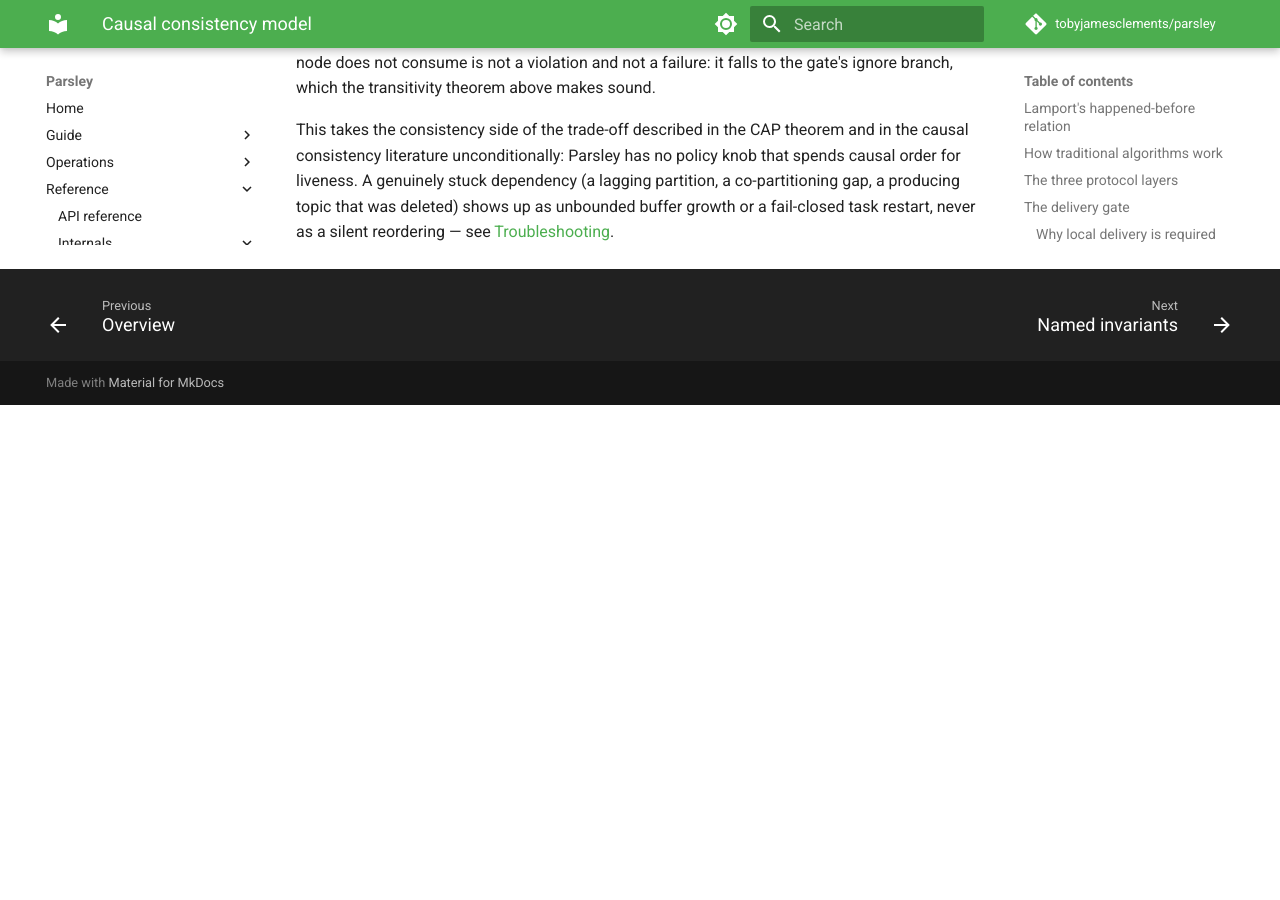
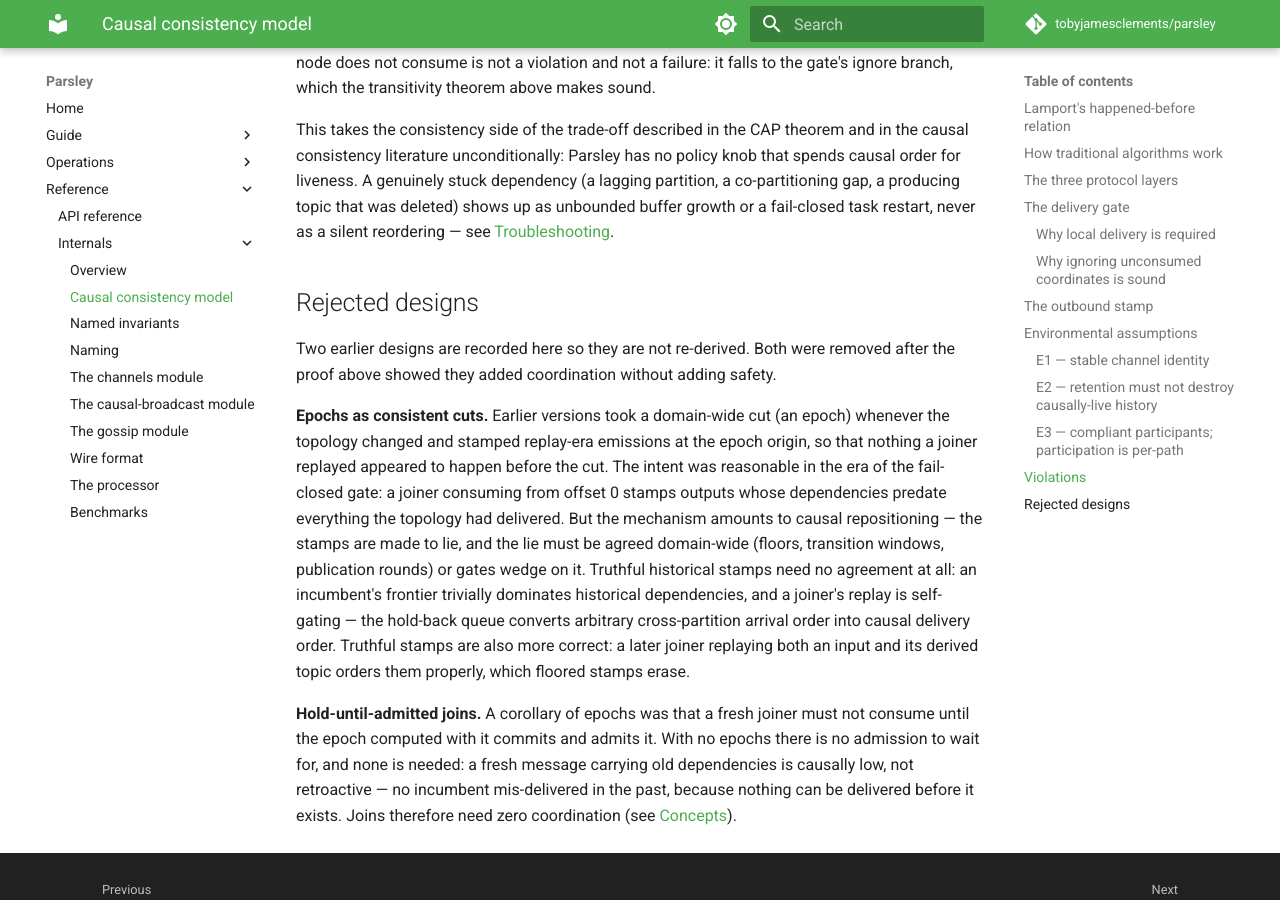
Before and after one commit to tobyjamesclements/parsley, an MkDocs documentation site: the page built from docs/internals/causal-consistency.md, in a window 1280 px wide and 900 px high, scrolled down 5520 px. Built offline with MkDocs 1.6.1 and Material for MkDocs 9.7.7, drawn with Linux system fonts in a browser that asks for light colours; comment, search, counter and statistics services are not loaded; the version menu is left out; before the commit the page ends 5925 px from its top, so only the background shows below that.

Commit message:
Move working-process context into CLAUDE.md, a big-task skill, and docs
The remaining machine-local context dissolves into repo homes: the
always-on process rules (plan-first approval, edge-case stress-testing
before presenting designs, main-session implementation over subagents,
repo-resident context with task state in GitHub issues) join
.claude/CLAUDE.md; the multi-session workflow (checkpoint the plan to
disk, one verified commit per task, clean up on completion) becomes the
.claude/skills/big-task skill; and the rejected epoch-consistent-cut
and hold-until-admitted designs are recorded in the causal consistency
model page so they are not re-derived. Two API-shape decisions of
record (concrete final classes stay concrete; 0.x ergonomics is an
active workstream until the 1.0 lock) join CLAUDE.md's design rules.

Co-Authored-By: Claude Fable 5 <noreply@anthropic.com>
Claude-Session: https://claude.ai/code/session_01DntNjc5jVvKXTETd59vdcW

```diff
--- a/docs/internals/causal-consistency.md
+++ b/docs/internals/causal-consistency.md
@@ -226,3 +226,27 @@ consistency literature unconditionally: Parsley has no policy knob that spends c
 liveness. A genuinely stuck dependency (a lagging partition, a co-partitioning gap, a producing
 topic that was deleted) shows up as unbounded buffer growth or a fail-closed task restart, never
 as a silent reordering — see [Troubleshooting](../troubleshooting.md).
+
+## Rejected designs
+
+Two earlier designs are recorded here so they are not re-derived. Both were removed after the
+proof above showed they added coordination without adding safety.
+
+**Epochs as consistent cuts.** Earlier versions took a domain-wide cut (an epoch) whenever the
+topology changed and stamped replay-era emissions at the epoch origin, so that nothing a joiner
+replayed appeared to happen before the cut. The intent was reasonable in the era of the
+fail-closed gate: a joiner consuming from offset 0 stamps outputs whose dependencies predate
+everything the topology had delivered. But the mechanism amounts to causal repositioning — the
+stamps are made to lie, and the lie must be agreed domain-wide (floors, transition windows,
+publication rounds) or gates wedge on it. Truthful historical stamps need no agreement at all:
+an incumbent's frontier trivially dominates historical dependencies, and a joiner's replay is
+self-gating — the hold-back queue converts arbitrary cross-partition arrival order into causal
+delivery order. Truthful stamps are also more correct: a later joiner replaying both an input
+and its derived topic orders them properly, which floored stamps erase.
+
+**Hold-until-admitted joins.** A corollary of epochs was that a fresh joiner must not consume
+until the epoch computed with it commits and admits it. With no epochs there is no admission to
+wait for, and none is needed: a fresh message carrying old dependencies is causally low, not
+retroactive — no incumbent mis-delivered in the past, because nothing can be delivered before
+it exists. Joins therefore need zero coordination (see
+[Concepts](../concepts.md#joining-a-running-topology)).
```
Also changed, not shown: .claude/CLAUDE.md (+22 -0 lines), .claude/skills/big-task/SKILL.md (added, +48 -0 lines), CHANGELOG.md (+5 -2 lines).
